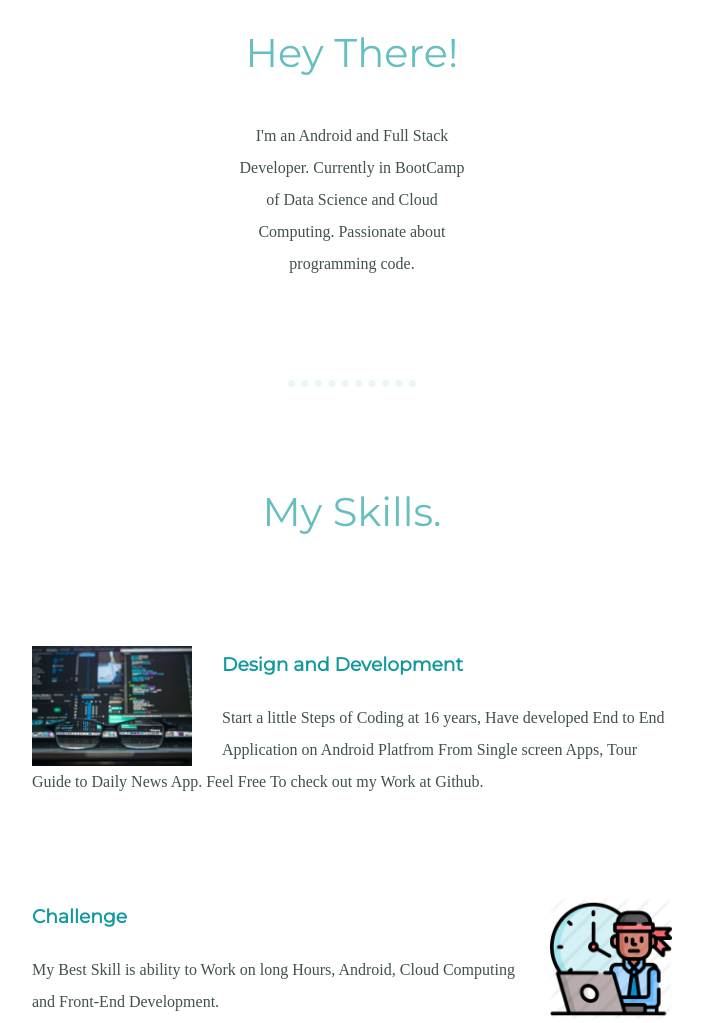
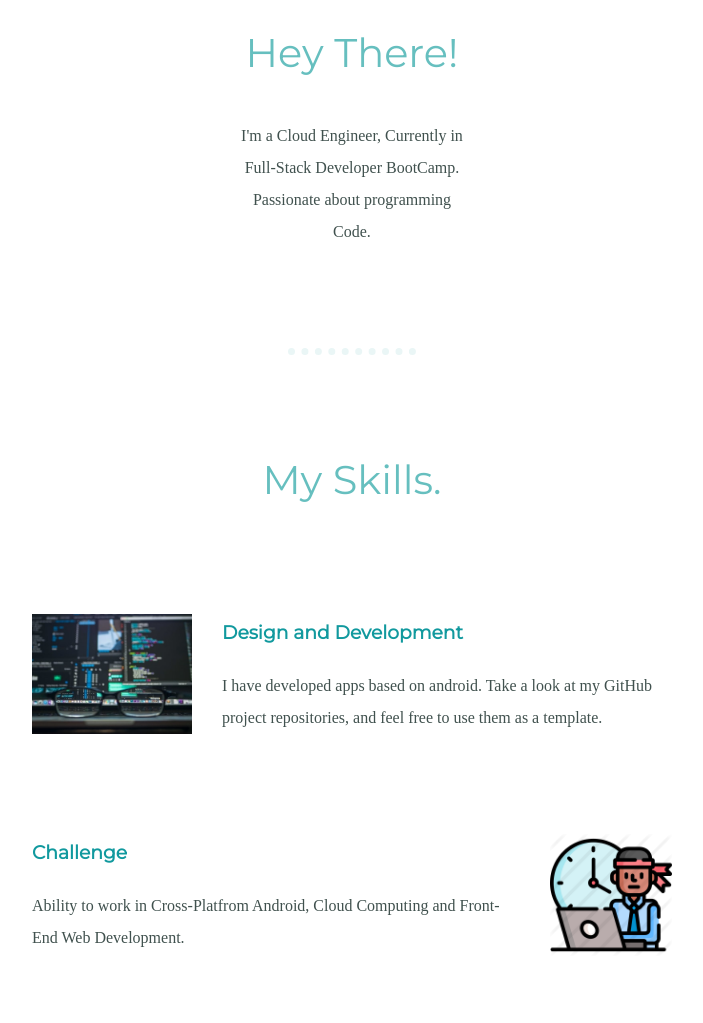
Before and after one commit to sandeep-vrre/CV-Web, a plain HTML site: page index.html in a window 1280 px wide. Shown: the part 980-2003 px from the top of the page, without its empty margins (288-991 px from the left). Drawn offline with Linux system fonts and the light colour scheme.

Commit message:
Update index.html
3 march updated html site

```diff
--- a/index.html
+++ b/index.html
@@ -23,7 +23,7 @@
     <div class="profile">
       <img class="pro" src="images/300.jpg" alt="profile">
       <h2>Hey There!</h2>
-      <p class="intro">I'm an Android and Full Stack Developer. Currently in BootCamp of Data Science and Cloud Computing. Passionate about programming code.</p>
+      <p class="intro">I'm a Cloud Engineer, Currently in Full-Stack Developer BootCamp. Passionate about programming Code.</p>
     </div>
     <hr>
     <div class="skills">
@@ -31,12 +31,12 @@
       <div class="skill-row">
         <img class="skills-section" src="images/skills.jpg" alt="skills">
         <h3>Design and Development</h3>
-        <p class="skill-descp">Start a little Steps of Coding at 16 years, Have developed End to End Application on Android Platfrom From Single screen Apps, Tour Guide to Daily News App. Feel Free To check out my Work at Github.</p>
+        <p class="skill-descp">I have developed apps based on android. Take a look at my GitHub project repositories, and feel free to use them as a template.</p>
       </div>
       <div class="skill-row">
         <img class="skills-sec" src="images/2163311.png" alt="skills">
         <h3>Challenge</h3>
-        <p class="skills2">My Best Skill is ability to Work on long Hours, Android, Cloud Computing and Front-End Development.</p>
+        <p class="skills2">Ability to work in Cross-Platfrom Android, Cloud Computing and Front-End Web Development.</p>
       </div>
     </div>
     <hr>
@@ -55,10 +55,7 @@
     <a class="footer-link" href="linkedin.com/in/sandeep-varre-b9bb3b188">LinkedIn</a>
     <a class="footer-link" href="https://twitter.com/">Twitter</a>
     <a class="footer-link" href="https://github.com/varres-git">Website</a>
-    <p>© 2018 Varre S.</p>
+    <p>© 2020 Varre S.</p>
   </div>
-
-
 </body>
-
 </html>
```
